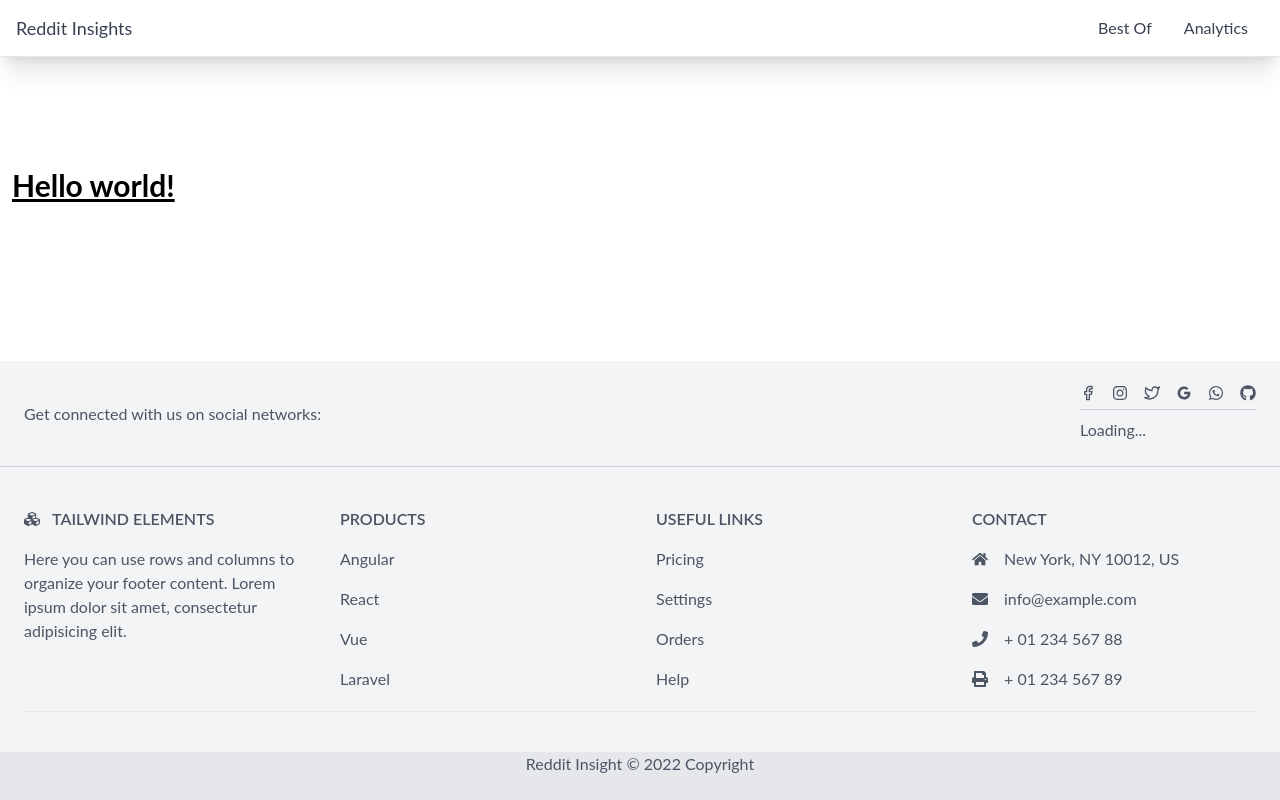
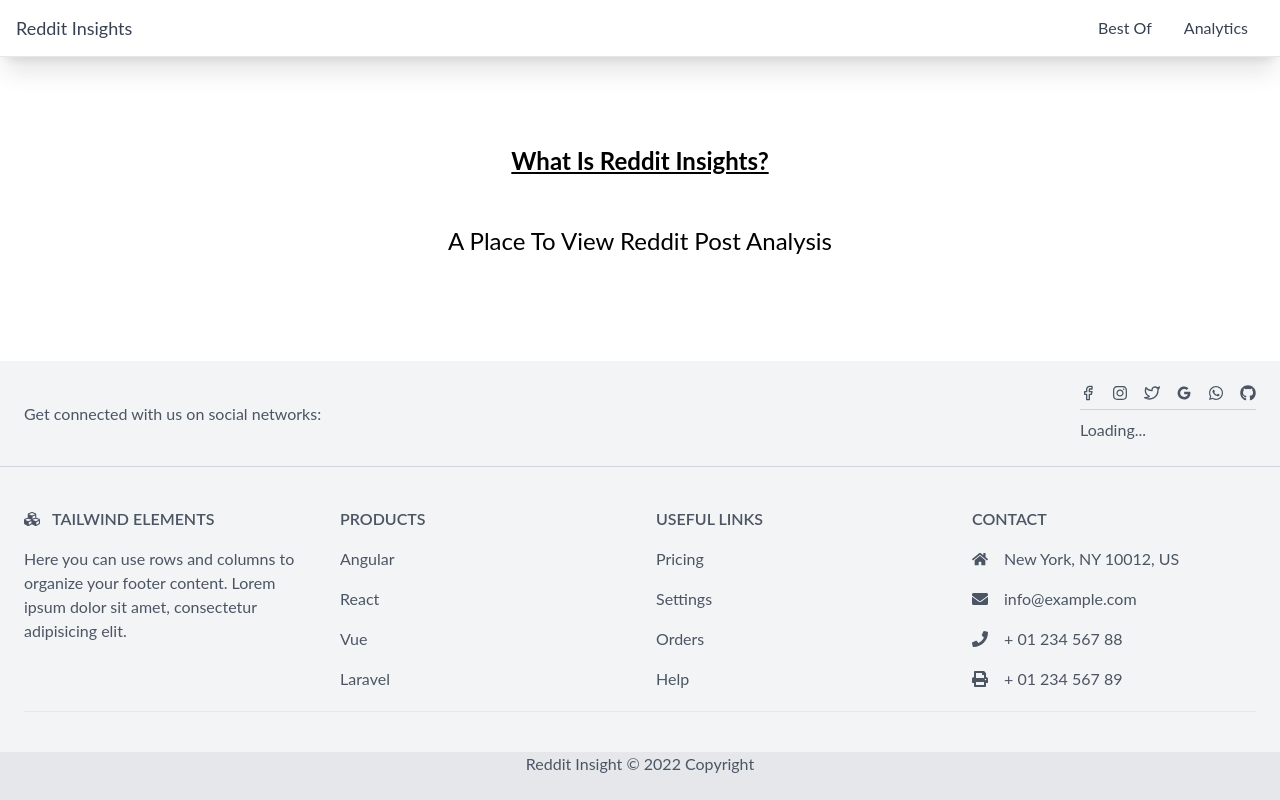
Before and after one commit to sriteja2602/redditinsights, a React (Create React App) app: page / in a window 1280 px wide. Built offline with nearby package versions, Linux system fonts and the light colour scheme; no server answers; what tw-elements would draw is missing.

Commit message:
home page content changes, added download post content feature

```diff
--- a/src/components/BestOfPosts.jsx
+++ b/src/components/BestOfPosts.jsx
@@ -16,7 +16,7 @@ const BestOfPosts = () => {
     let cleaned_data = posts;
 
     let muchClean = cleaned_data.filter((i) => {
-
+      // console.log(i.data)
       return (
         i.data.url.search("gallery") === -1 &&
         i.data.is_video !== true &&
@@ -32,8 +32,9 @@ const BestOfPosts = () => {
     // since gallery url's cannot be rendered currently
 
     return muchClean.map((i) => (
+
       <div
-        className="my-6 py-6 animate__animated animate__fadeInDown mx-auto justify-center"
+        className="animate__animated animate__fadeInDown mx-auto justify-center"
         key={i.data.id}
       >
         <div className="rounded-lg shadow-lg bg-white max-w-sm zoom">
@@ -50,16 +51,16 @@ const BestOfPosts = () => {
             </a>
             <div className="grid grid-cols-2 gap-2 px-2 py-3">
               <div className="place-self-center">
+                <p>Upvotes</p>
+              </div>
+              <div className="place-self-center">
                 <p>Awards</p>
               </div>
               <div className="place-self-center">
-                <p>Upvotes</p>
+                <p>{i.data.ups}</p>
               </div>
               <div className="place-self-center">
                 <p>{i.data.all_awardings.length}</p>
-              </div>
-              <div className="place-self-center">
-                <p>{i.data.ups}</p>
               </div>
             </div>
             <div className="pt-4 flex justify-end">
@@ -69,6 +70,7 @@ const BestOfPosts = () => {
             </div>
           </div>
         </div>
+
       </div>
     ));
   } else {
--- a/src/components/DisplayAnalytics.jsx
+++ b/src/components/DisplayAnalytics.jsx
@@ -1,7 +1,4 @@
-import { useEffect } from "react";
 import { useContext } from "react";
-import { FaAward, FaEdit, FaBan } from "react-icons/fa";
-import { HiOutlineThumbUp, HiOutlineThumbDown } from "react-icons/hi";
 import RedditContext from "../context/RedditContext";
 import Loader from "./layout/Loader";
 
@@ -40,10 +37,13 @@ function DisplayAnalytics() {
       Score: cleaned_data.score,
       Crossposts: cleaned_data.num_crossposts,
       Duplicates: cleaned_data.num_duplicates,
-      Archived: cleaned_data.subreddit_type,
+      "Subreddit Type": cleaned_data.subreddit_type,
       Url: cleaned_data.url,
       "Subreddit subscribers": cleaned_data.subreddit_subscribers,
+      Download: extractLink
     };
+
+
 
     return (
       <>
@@ -65,14 +65,25 @@ function DisplayAnalytics() {
 
         <div className="flex flex-col py-2 inline-block min-w-full lg:w-96 sm:px-6 border text-center" style={{marginRight: '6rem'}}>
           {Object.keys(clensedData).map((obj) => {
-            return (
-              <div
+          if(obj!=="Download"){
+
+              return (
+
+                <div
                 key={obj}
                 className="animate__animated animate__fadeInUpBig overflow-auto text-sm border-b text-gray-900 font-medium px-6 py-4 whitespace-nowrap"
-              >
+                >
                 {obj}: {clensedData[obj]}
               </div>
             );
+          }
+          else{
+            return (
+              <a className="animate__animated animate__fadeInUpBig overflow-auto text-sm text-gray-900 font-medium px-6 py-4 whitespace-nowrap
+               underline underline-offset-4 hover:text-sky-500"
+              href={`https://rapidsave.com/info?url=${clensedData[obj]}`} target="_blank">Download Content</a>
+            )
+          }
           })}
         </div>
       </>
--- a/src/components/DisplayPosts.jsx
+++ b/src/components/DisplayPosts.jsx
@@ -68,7 +68,7 @@ const DisplayPosts = () => {
         </svg>
       </button>
     }
-      <div className="grid lg:grid-cols-3 sm:grid-cols-2 md:gap-20">
+      <div className="grid lg:grid-cols-3 sm:grid-cols-2 md:gap-20 mt-10">
         <BestOfPosts />
       </div>
     </>
--- a/src/components/Home.jsx
+++ b/src/components/Home.jsx
@@ -3,9 +3,12 @@ export default function Home(args) {
 
   return (
     <>
-<h1 className="text-3xl font-bold underline my-6 py-6">
-      Hello world!
-    </h1>
+      <h1 className="text-2xl text-bold underline font-bold text-center mt-10 pt-10">
+        What Is Reddit Insights?
+      </h1>
+      <h1 className="text-2xl text-center my-6 py-6">
+        A Place To View Reddit Post Analysis
+      </h1>
   </>
   );
 }
--- a/src/components/layout/PostsLoader.jsx
+++ b/src/components/layout/PostsLoader.jsx
@@ -1,4 +1,4 @@
-import "./PostsLoaderCard.css";
+import "./postsLoaderCard.css";
 
 export default function PostsLoader() {
   return (
--- a/src/context/RedditContext.js
+++ b/src/context/RedditContext.js
@@ -81,7 +81,8 @@ export function RedditProvider({ children }) {
 
   const bestOf = async () => {
     let filters = ["top", "hot"];
-    let subreddits = ["pics", "interestingasfuck", "absoluteunits", "mildyinteresting", "funny"];
+    // let subreddits = ["pics", "interestingasfuck", "absoluteunits", "mildyinteresting", "funny"];
+    let subreddits = ["pics"];
 
     function shuffle(array) {
       let currentIndex = array.length,  randomIndex;
```
